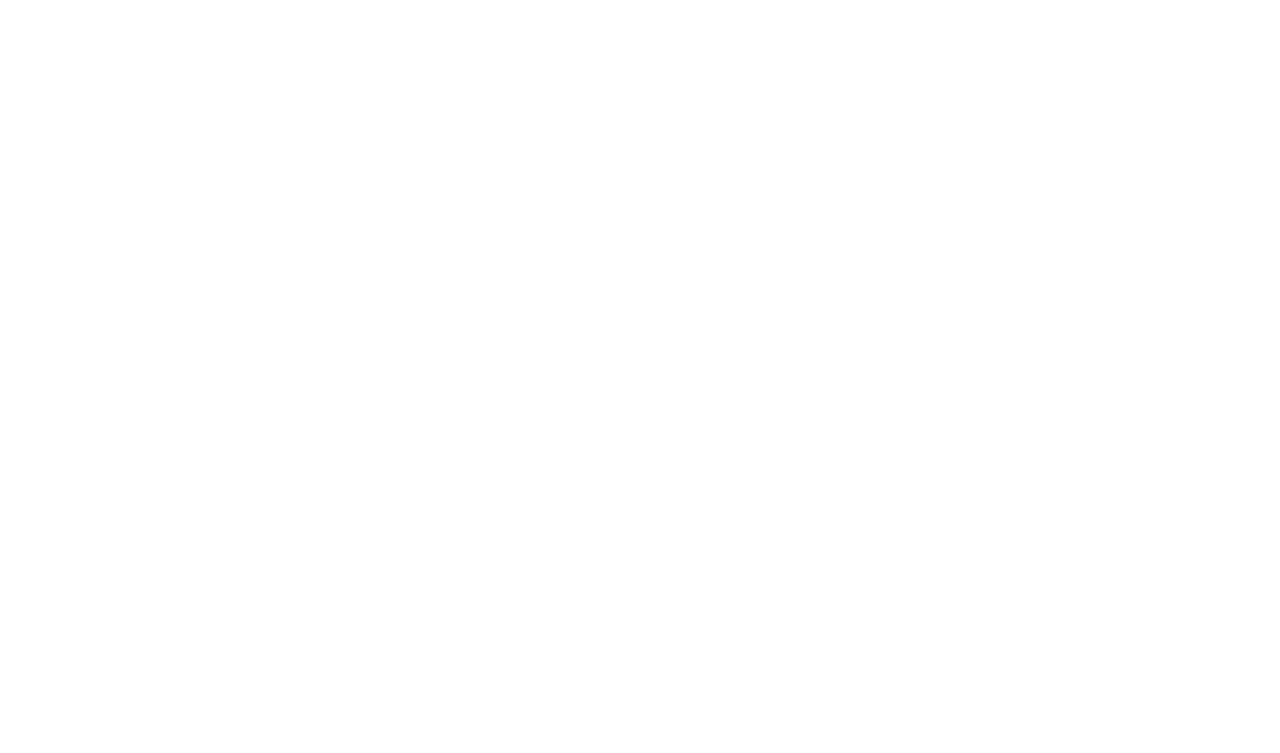
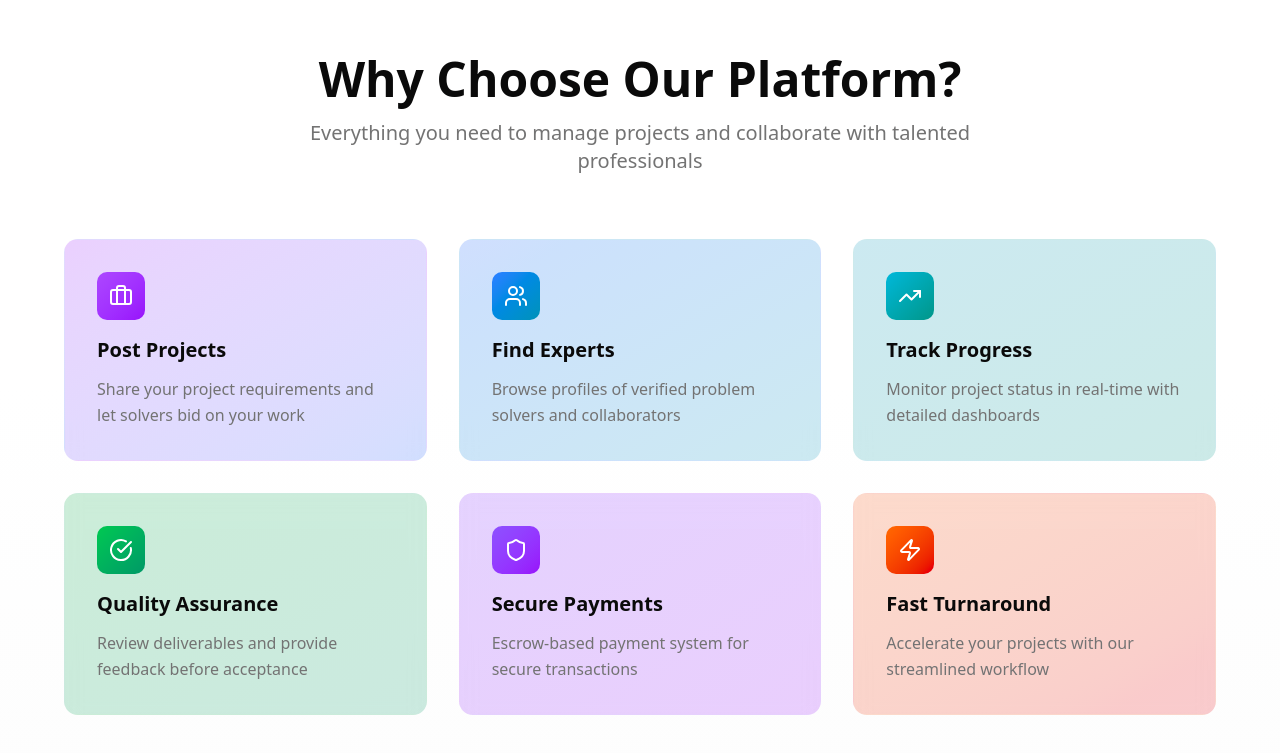
Before and after one commit to rabiulkhan7224/marketplace, a Next.js app: page / in a window 1280 px wide. Shown: the part 841-1594 px from the top of the page. Before the commit the page ends 800 px from the top, so only its background shows below. Built offline with nearby package versions, Linux system fonts and the light colour scheme.

Commit message:
features section added

```diff
--- a/app/(root)/page.tsx
+++ b/app/(root)/page.tsx
@@ -1,9 +1,11 @@
+import { Features } from "@/components/home/features";
 import { Hero } from "@/components/home/hero";
 
 export default function Home() {
   return (
     <>
       <Hero />
+      <Features />
     </>
   );
 }
--- /dev/null
+++ b/components/home/features.tsx
@@ -0,0 +1,142 @@
+'use client'
+
+import { motion } from 'motion/react'
+import { Briefcase, Users, TrendingUp, CheckCircle, Shield, Zap } from 'lucide-react'
+import { containerVariants, itemVariants } from '@/lib/animations'
+
+const features = [
+  {
+    icon: Briefcase,
+    title: 'Post Projects',
+    description: 'Share your project requirements and let solvers bid on your work',
+    gradientFrom: 'from-purple-600/20',
+    gradientTo: 'to-blue-600/20',
+    borderGradient: 'from-purple-500 to-blue-500',
+    iconBg: 'bg-gradient-to-br from-purple-500 to-purple-600',
+    iconColor: 'text-white'
+  },
+  {
+    icon: Users,
+    title: 'Find Experts',
+    description: 'Browse profiles of verified problem solvers and collaborators',
+    gradientFrom: 'from-blue-600/20',
+    gradientTo: 'to-cyan-600/20',
+    borderGradient: 'from-blue-500 to-cyan-500',
+    iconBg: 'bg-gradient-to-br from-blue-500 to-cyan-600',
+    iconColor: 'text-white'
+  },
+  {
+    icon: TrendingUp,
+    title: 'Track Progress',
+    description: 'Monitor project status in real-time with detailed dashboards',
+    gradientFrom: 'from-cyan-600/20',
+    gradientTo: 'to-teal-600/20',
+    borderGradient: 'from-cyan-500 to-teal-500',
+    iconBg: 'bg-gradient-to-br from-cyan-500 to-teal-600',
+    iconColor: 'text-white'
+  },
+  {
+    icon: CheckCircle,
+    title: 'Quality Assurance',
+    description: 'Review deliverables and provide feedback before acceptance',
+    gradientFrom: 'from-green-600/20',
+    gradientTo: 'to-emerald-600/20',
+    borderGradient: 'from-green-500 to-emerald-500',
+    iconBg: 'bg-gradient-to-br from-green-500 to-emerald-600',
+    iconColor: 'text-white'
+  },
+  {
+    icon: Shield,
+    title: 'Secure Payments',
+    description: 'Escrow-based payment system for secure transactions',
+    gradientFrom: 'from-violet-600/20',
+    gradientTo: 'to-purple-600/20',
+    borderGradient: 'from-violet-500 to-purple-500',
+    iconBg: 'bg-gradient-to-br from-violet-500 to-purple-600',
+    iconColor: 'text-white'
+  },
+  {
+    icon: Zap,
+    title: 'Fast Turnaround',
+    description: 'Accelerate your projects with our streamlined workflow',
+    gradientFrom: 'from-orange-600/20',
+    gradientTo: 'to-red-600/20',
+    borderGradient: 'from-orange-500 to-red-500',
+    iconBg: 'bg-gradient-to-br from-orange-500 to-red-600',
+    iconColor: 'text-white'
+  }
+]
+
+export function Features() {
+  return (
+    <section className="py-24 px-4 sm:px-6 lg:px-8 bg-gradient-to-b from-background via-background to-secondary/20">
+      <div className="max-w-6xl mx-auto">
+        <motion.div
+          className="text-center mb-16 space-y-4"
+          initial={{ opacity: 0, y: 20 }}
+          whileInView={{ opacity: 1, y: 0 }}
+          viewport={{ once: true }}
+          transition={{ duration: 0.6 }}
+        >
+          <h2 className="text-4xl sm:text-5xl font-bold text-foreground">
+            Why Choose Our Platform?
+          </h2>
+          <p className="text-xl text-muted-foreground max-w-2xl mx-auto">
+            Everything you need to manage projects and collaborate with talented professionals
+          </p>
+        </motion.div>
+
+        <motion.div
+          className="grid grid-cols-1 md:grid-cols-2 lg:grid-cols-3 gap-8"
+          variants={containerVariants}
+          initial="hidden"
+          whileInView="visible"
+          viewport={{ once: true }}
+        >
+          {features.map((feature, index) => {
+            const Icon = feature.icon
+            return (
+              <motion.div
+                key={index}
+                variants={itemVariants}
+                whileHover={{
+                  y: -8,
+                  transition: { duration: 0.3, ease: 'easeOut' }
+                }}
+                className={`group relative bg-gradient-to-br ${feature.gradientFrom} ${feature.gradientTo} border border-transparent rounded-xl p-8 backdrop-blur-sm overflow-hidden transition-all duration-300`}
+              >
+                {/* Animated gradient border */}
+                <div className={`absolute inset-0 bg-gradient-to-r ${feature.borderGradient} opacity-0 group-hover:opacity-100 transition-opacity duration-300 rounded-xl`} style={{ padding: '1px' }}>
+                  <div className="absolute inset-0 bg-background rounded-[11px]" />
+                </div>
+
+                {/* Content wrapper */}
+                <div className="relative z-10">
+                  {/* Icon container */}
+                  <motion.div
+                    whileHover={{ rotate: 360 }}
+                    transition={{ duration: 0.6, ease: 'easeOut' }}
+                    className={`inline-flex p-3 rounded-lg ${feature.iconBg} mb-4 w-fit`}
+                  >
+                    <Icon className={`w-6 h-6 ${feature.iconColor}`} />
+                  </motion.div>
+
+                  {/* Text content */}
+                  <h3 className="text-xl font-semibold text-foreground mb-3">
+                    {feature.title}
+                  </h3>
+                  <p className="text-muted-foreground leading-relaxed">
+                    {feature.description}
+                  </p>
+                </div>
+
+                {/* Subtle gradient overlay on hover */}
+                <div className="absolute inset-0 bg-gradient-to-br from-white/5 to-transparent opacity-0 group-hover:opacity-100 transition-opacity duration-300 rounded-xl" />
+              </motion.div>
+            )
+          })}
+        </motion.div>
+      </div>
+    </section>
+  )
+}
--- /dev/null
+++ b/lib/animations.tsx
@@ -0,0 +1,149 @@
+import { Variants } from 'motion/react'
+
+// Page Transitions
+export const pageVariants: Variants = {
+  initial: {
+    opacity: 0,
+    y: 10
+  },
+  animate: {
+    opacity: 1,
+    y: 0,
+    transition: {
+      duration: 0.4,
+      ease: 'easeOut'
+    }
+  },
+  exit: {
+    opacity: 0,
+    y: -10,
+    transition: {
+      duration: 0.3,
+      ease: 'easeIn'
+    }
+  }
+}
+
+// Sidebar Animation
+export const sidebarVariants: Variants = {
+  expanded: {
+    width: 240,
+    transition: {
+      duration: 0.3,
+      ease: 'easeInOut'
+    }
+  },
+  collapsed: {
+    width: 80,
+    transition: {
+      duration: 0.3,
+      ease: 'easeInOut'
+    }
+  }
+}
+
+// Component Entry Animation
+export const containerVariants: Variants = {
+  hidden: { opacity: 0 },
+  visible: {
+    opacity: 1,
+    transition: {
+      staggerChildren: 0.1,
+      delayChildren: 0.2
+    }
+  }
+}
+
+export const itemVariants: Variants = {
+  hidden: { opacity: 0, y: 20 },
+  visible: {
+    opacity: 1,
+    y: 0,
+    transition: {
+      duration: 0.4,
+      ease: 'easeOut'
+    }
+  }
+}
+
+// Card Hover Animation
+export const cardHoverVariants: Variants = {
+  rest: {
+    y: 0,
+    boxShadow: '0 1px 3px rgba(0, 0, 0, 0.1)'
+  },
+  hover: {
+    y: -4,
+    boxShadow: '0 10px 25px rgba(0, 0, 0, 0.15)',
+    transition: {
+      duration: 0.3,
+      ease: 'easeOut'
+    }
+  }
+}
+
+// Modal Animation
+export const modalVariants: Variants = {
+  hidden: {
+    opacity: 0,
+    scale: 0.95
+  },
+  visible: {
+    opacity: 1,
+    scale: 1,
+    transition: {
+      duration: 0.3,
+      ease: 'easeOut'
+    }
+  },
+  exit: {
+    opacity: 0,
+    scale: 0.95,
+    transition: {
+      duration: 0.2,
+      ease: 'easeIn'
+    }
+  }
+}
+
+// Status Badge Animation
+export const badgeVariants: Variants = {
+  initial: { scale: 1 },
+  animate: { scale: 1 },
+  change: {
+    scale: [1, 1.1, 1],
+    transition: {
+      duration: 0.3
+    }
+  }
+}
+
+// GSAP Hero Timeline Configuration
+export const heroTimelineConfig = {
+  duration: 1.5,
+  stagger: 0.2,
+  ease: 'power3.out'
+}
+
+// Stagger container for lists
+export const staggerContainer: Variants = {
+  hidden: { opacity: 0 },
+  visible: {
+    opacity: 1,
+    transition: {
+      staggerChildren: 0.05,
+      delayChildren: 0.1
+    }
+  }
+}
+
+export const staggerItem: Variants = {
+  hidden: { opacity: 0, x: -10 },
+  visible: {
+    opacity: 1,
+    x: 0,
+    transition: {
+      duration: 0.3
+    }
+  }
+}
```
